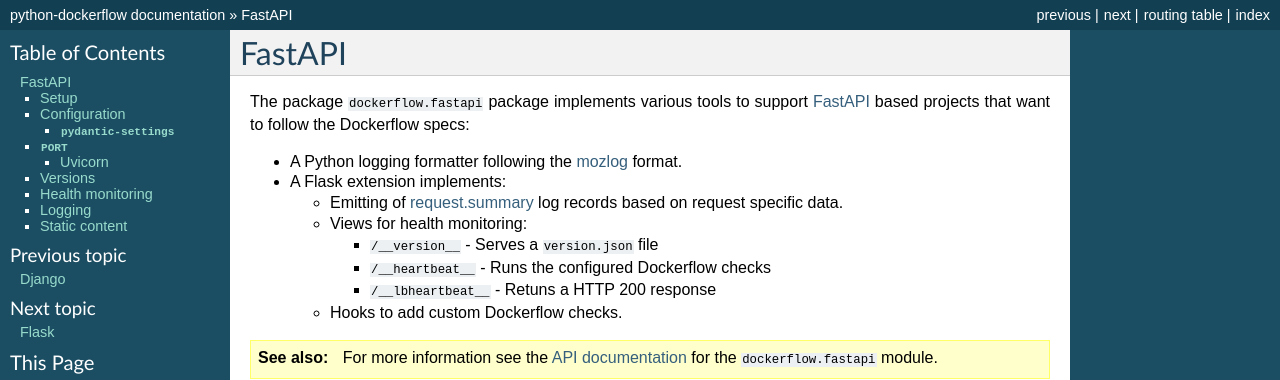
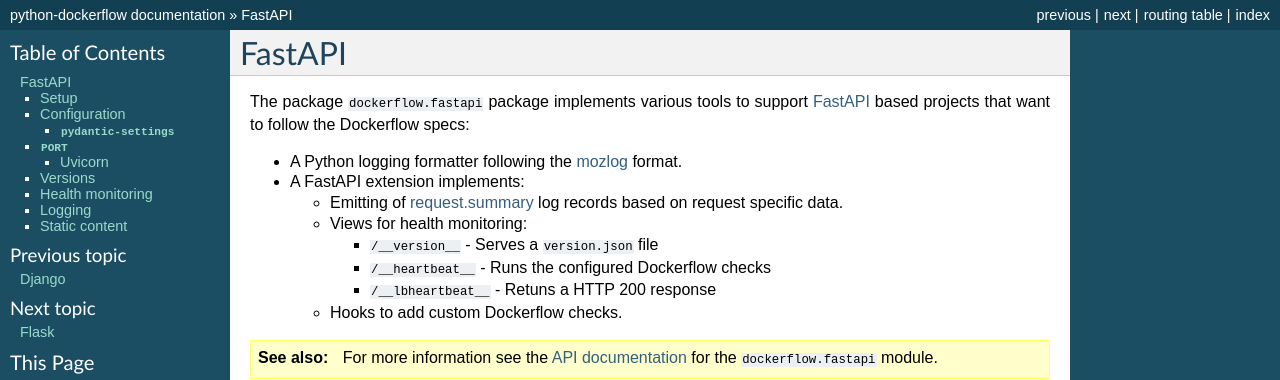
Before and after one commit to mozilla-services/python-dockerflow, a Sphinx documentation site: the page built from docs/fastapi.rst, in a window 1280 px wide and 900 px high. Shown: the top 380 px of the window. Built offline with Sphinx 7.4.7, drawn with Linux system fonts in a browser that asks for light colours.

Commit message:
Update docs/fastapi.rst
Co-authored-by: grahamalama <graham.beckley@gmail.com>

```diff
--- a/docs/fastapi.rst
+++ b/docs/fastapi.rst
@@ -6,7 +6,7 @@
 
 - A Python logging formatter following the `mozlog`_ format.
 
-- A Flask extension implements:
+- A FastAPI extension implements:
 
   - Emitting of `request.summary`_ log records based on request specific data.
 
```
